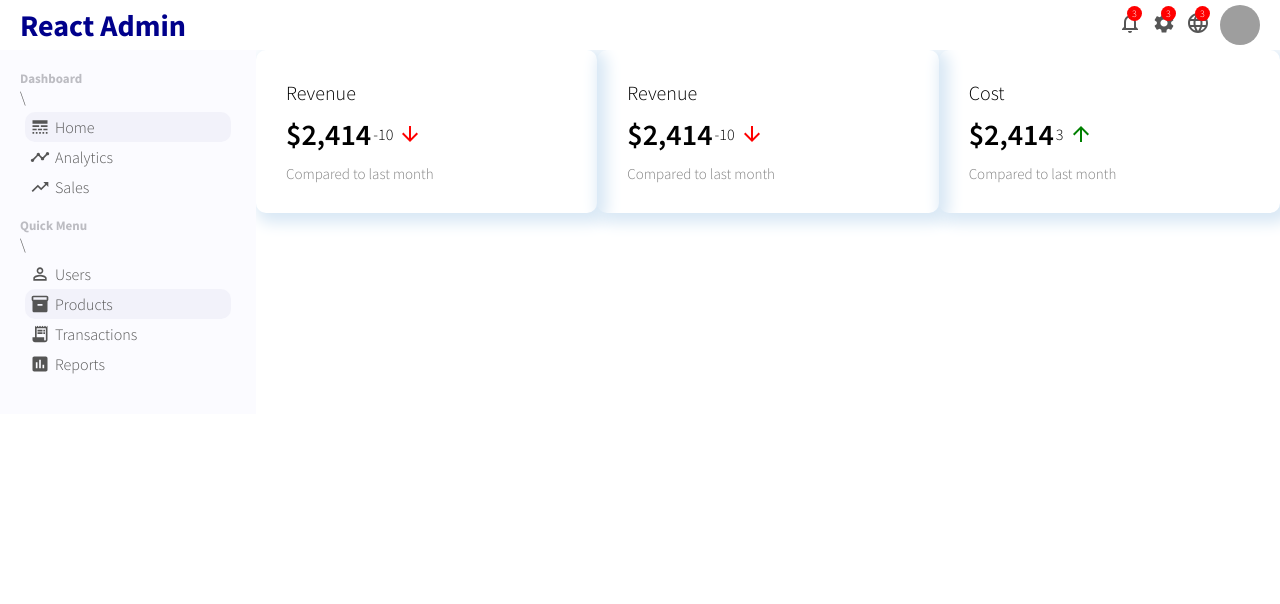
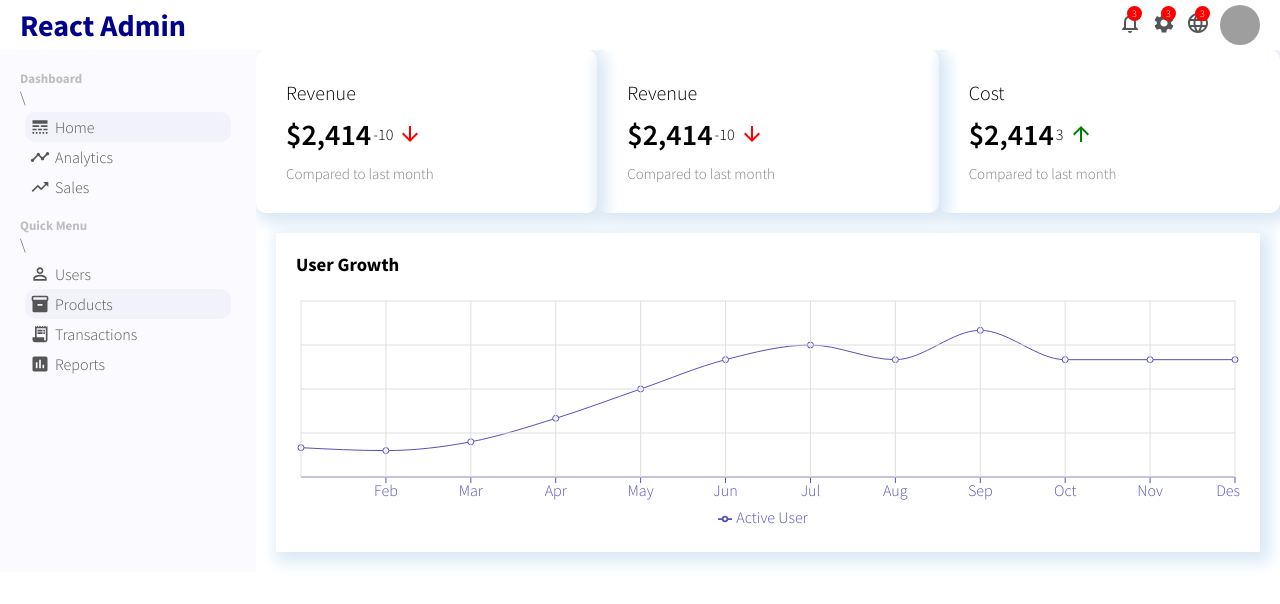
Before and after one commit to pendi-qibee/adminreactbeginner, a React (Create React App) app: page / in a window 1280 px wide. Shown: the top 604 px of the page. Built offline with nearby package versions, Linux system fonts and the light colour scheme; grey boxes are pictures that could not be loaded.

Commit message:
add reusable chart

```diff
--- /dev/null
+++ b/src/components/chart/Chart.jsx
@@ -0,0 +1,20 @@
+import "./chart.css"
+import { LineChart, Line, XAxis, YAxis, CartesianGrid, Tooltip, Legend, ResponsiveContainer } from 'recharts';
+
+export default function Chart({ title, data, dataKey, grid }) {
+
+    return (
+        <div className="chart">
+            <h3 className="chartTitle"> {title}</h3>
+            <ResponsiveContainer width="100%" aspect={4 / 1}>
+                <LineChart data={data}>
+                    <XAxis dataKey="month" stroke="#5550bd" />
+                    <Line type="monotone" dataKey={dataKey} stroke="#5550bd" />
+                    <Tooltip />
+                    {grid && <CartesianGrid stroke="#e0dfdf" strokeDashArray="5 5" />}
+                    <Legend />
+                </LineChart>
+            </ResponsiveContainer>
+        </div>
+    )
+}
--- /dev/null
+++ b/src/components/chart/chart.css
@@ -0,0 +1,10 @@
+.chart{
+    margin: 20px;
+    padding: 20px;
+    -webkit-box-shadow: 5px 5px 15px 5px #d9e8f5;
+    box-shadow: 5px 5px 15px 5px #d9e8f5;
+}
+
+.chartTitle{
+    margin-bottom: 20px;
+}
--- /dev/null
+++ b/src/dummyData.js
@@ -0,0 +1,51 @@
+export const userData = [
+    {
+        month: 'Jan',
+        "Active User": 1000,
+    },
+    {
+        month: 'Feb',
+        "Active User": 900,
+    },
+    {
+        month: 'Mar',
+        "Active User": 1200,
+    },
+    {
+        month: 'Apr',
+        "Active User": 2000,
+    },
+    {
+        month: 'May',
+        "Active User": 3000,
+    },
+    {
+        month: 'Jun',
+        "Active User": 4000,
+    },
+    {
+        month: 'Jul',
+        "Active User": 4500,
+    },
+    {
+        month: 'Aug',
+        "Active User": 4000,
+    },
+    {
+        month: 'Sep',
+        "Active User": 5000,
+    },
+    {
+        month: 'Oct',
+        "Active User": 4000,
+    },
+    {
+        month: 'Nov',
+        "Active User": 4000,
+    },
+    {
+        month: 'Des',
+        "Active User": 4000,
+    },
+
+];
--- a/src/pages/home/Home.jsx
+++ b/src/pages/home/Home.jsx
@@ -1,10 +1,19 @@
 import "./home.css"
 import FeaturedInfo from "../../components/featuredinfo/FeaturedInfo"
+import Chart from "../../components/chart/Chart"
+import { userData } from "../../dummyData";
+
+
 
 export default function Home() {
     return (
         <div className="home">
-            <FeaturedInfo/>
+            <FeaturedInfo />
+            <Chart
+            data={userData}
+            title="User Growth"
+            grid
+            dataKey="Active User" />
         </div>
     )
 }
```
